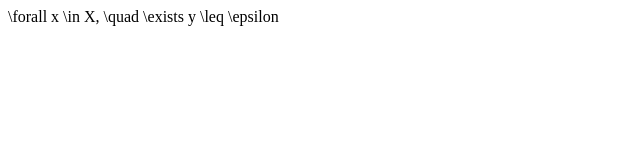
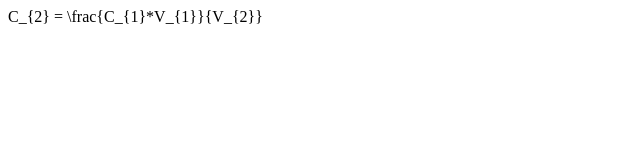
Before and after one commit to steveYanneck/steveyanneck.github.io, a plain HTML site: page index.html in a window 1280 px wide. Shown: the full height of the page, 0-640 px from the left. Drawn offline with Linux system fonts and the light colour scheme.

Commit message:
verdunningsregel

```diff
--- a/index.html
+++ b/index.html
@@ -8,7 +8,7 @@
 </head>
 <body>
     <div id="latex syntax">
-        <a>\forall x \in X, \quad \exists y \leq \epsilon</a>
+        <a>C_{2} = \frac{C_{1}*V_{1}}{V_{2}}</a>
     </div>
 </body>
 </html>
```
